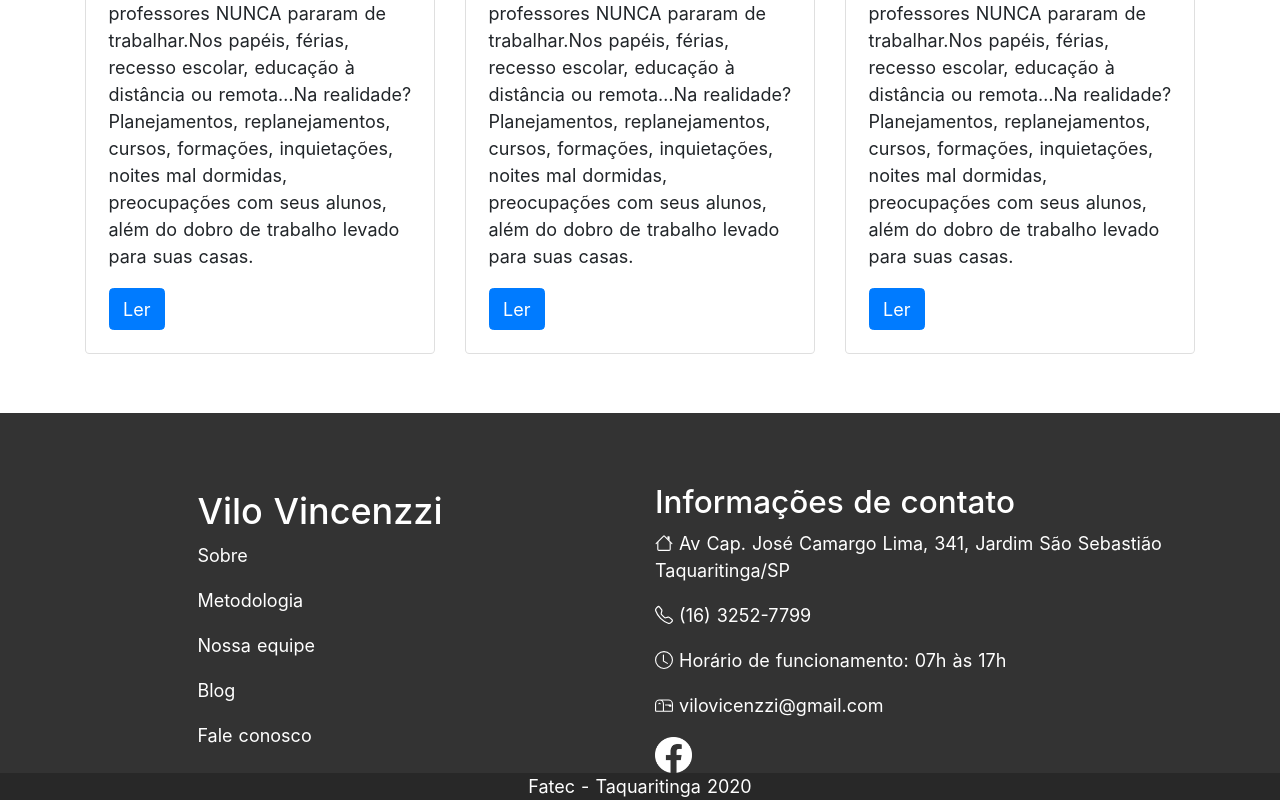
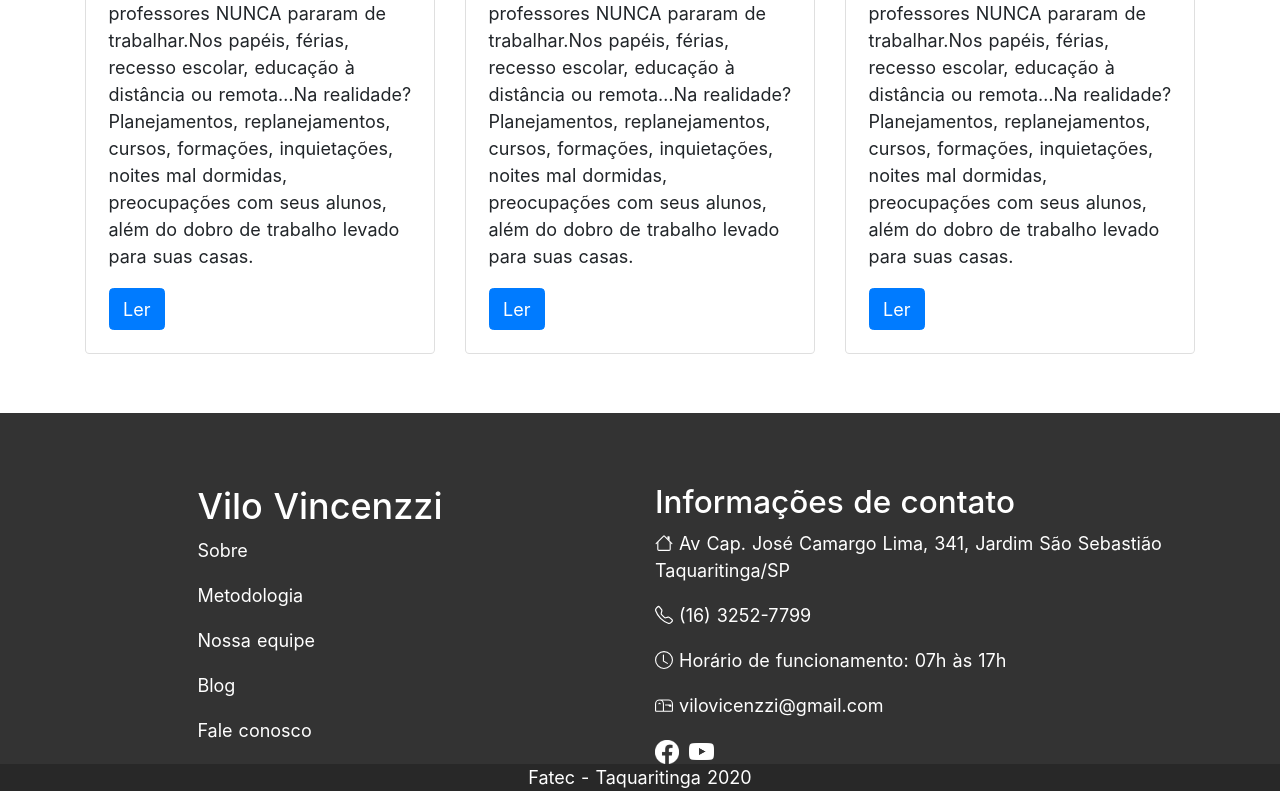
Before and after one commit to BrSouza98/webpage-vilo-vincenzzi, a Nuxt app: page / in a window 1280 px wide. Shown: the part 2765-3565 px from the top of the page. Built offline with nearby package versions, Linux system fonts and the light colour scheme.

Commit message:
Implementação ícone para o youtube

```diff
--- a/components/rodape.vue
+++ b/components/rodape.vue
@@ -47,6 +47,13 @@
                 src="~/assets/faceWhite.png"
                 alt="Ícone do Facebook">
               </a>
+              <a href="https://www.youtube.com/channel/UCu9JyneukfRcBSCuiJHQ3LA" target="_blank">
+              <img
+                class="youtubeIcon"
+                src="~/assets/youtubeBlack.png"
+                alt="Ícone do youtube">
+              </a>
+
             </div>
           </b-col>
         </b-row>
@@ -72,7 +79,12 @@
 }
 
 .faceIcon {
-  width: 6%;
+  width: 4%;
+}
+
+.youtubeIcon {
+  width: 4%;
+  margin-left: 10px;
 }
 
 
```
Also changed, not shown: assets/youtubeBlack.png (added).
